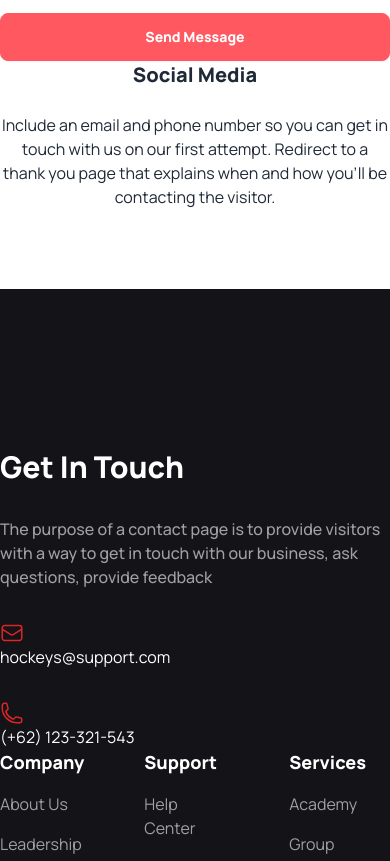
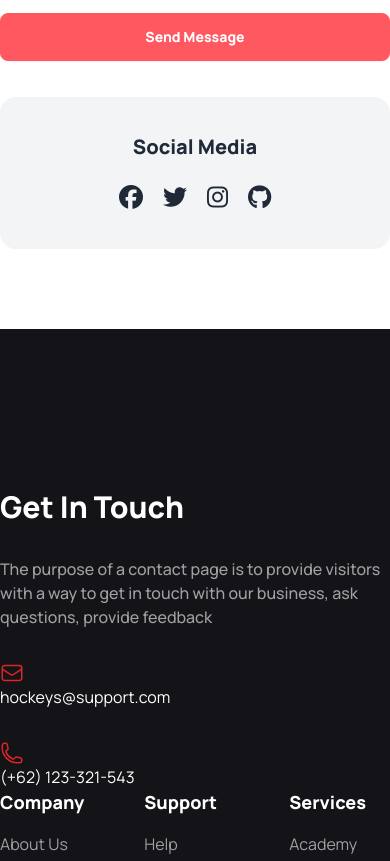
Before and after one commit to Juwel-771/hockey, a plain HTML site: page index.html in a window 390 px wide. Shown: the part 7398-8259 px from the top of the page. Drawn offline with nearby package versions, Linux system fonts and the light colour scheme.

Commit message:
get in touch all creaeted and mobile responsived

```diff
--- a/index.html
+++ b/index.html
@@ -9,6 +9,7 @@
     <link href="https://fonts.googleapis.com/css2?family=Manrope:wght@400;500;600;700;800&display=swap" rel="stylesheet">
     <link href="https://cdn.jsdelivr.net/npm/daisyui@4.6.0/dist/full.min.css" rel="stylesheet" type="text/css"/>
     <script src="https://cdn.tailwindcss.com"></script>
+    <script src="https://kit.fontawesome.com/ed41b74435.js" crossorigin="anonymous"></script>
     <link rel="stylesheet" href="./css/style.css">
 </head>
 <body>
@@ -427,9 +428,18 @@
         </div>
 
         <!-- get in touch social media  -->
-        <div class="text-center">
-          <h1 class="text-xl lg:text-2xl font-extrabold">Social Media</h1>
-          <p class="details-tex mt-6">Include an email and phone number so you can get in touch with us on our first attempt. Redirect to a <br> thank you page that explains when and how you'll be contacting the visitor.</p>
+        <div class="py-9 bg-gray-100 mt-9 rounded-2xl">
+          <div class="text-center">
+            <h1 class="text-xl lg:text-2xl font-extrabold">Social Media</h1>
+          </div>
+
+          <!-- social icons -->
+          <div class="flex justify-center gap-5 mt-5">
+            <span class="text-2xl"><i class="fa-brands fa-facebook"></i></span>
+            <span class="text-2xl"><i class="fa-brands fa-twitter"></i></span>
+            <span class="text-2xl"><i class="fa-brands fa-instagram"></i></span>
+            <span class="text-2xl"><i class="fa-brands fa-github"></i></span>
+          </div>
         </div>
 
         </section>
```
